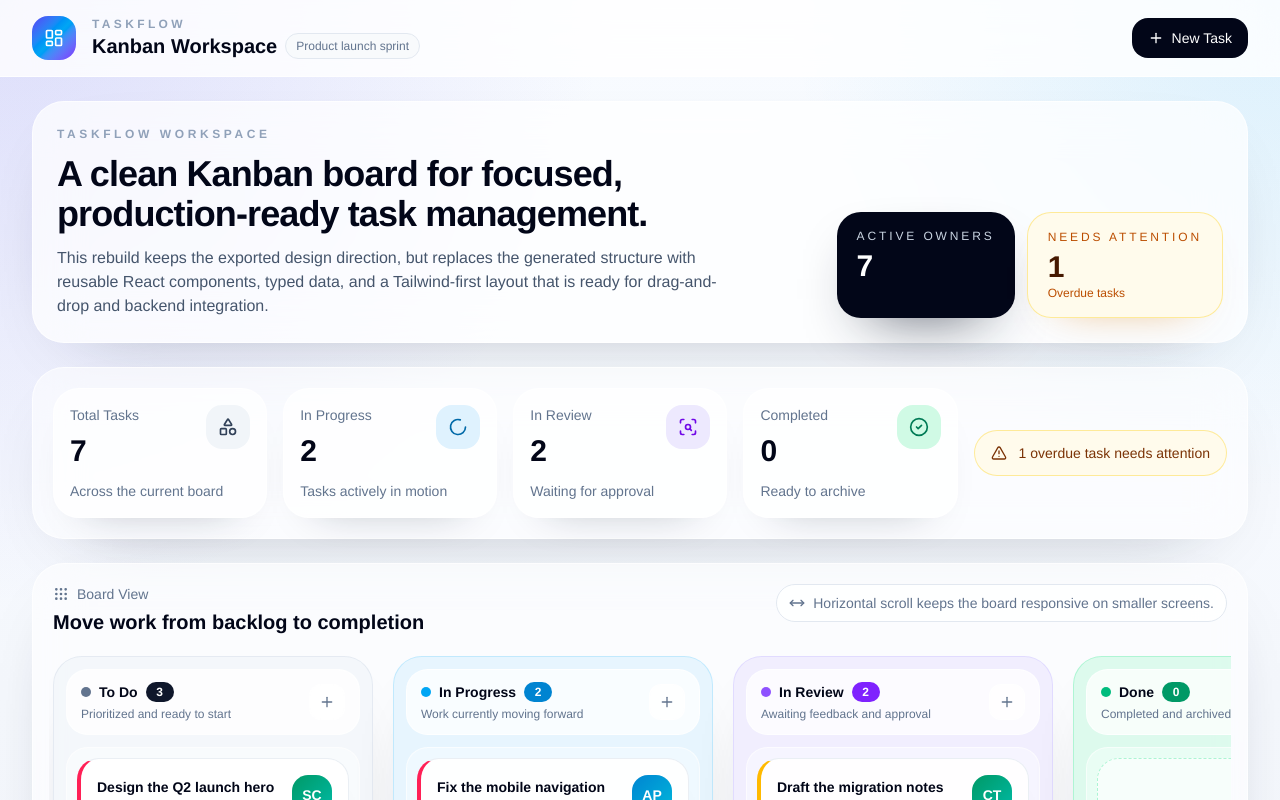
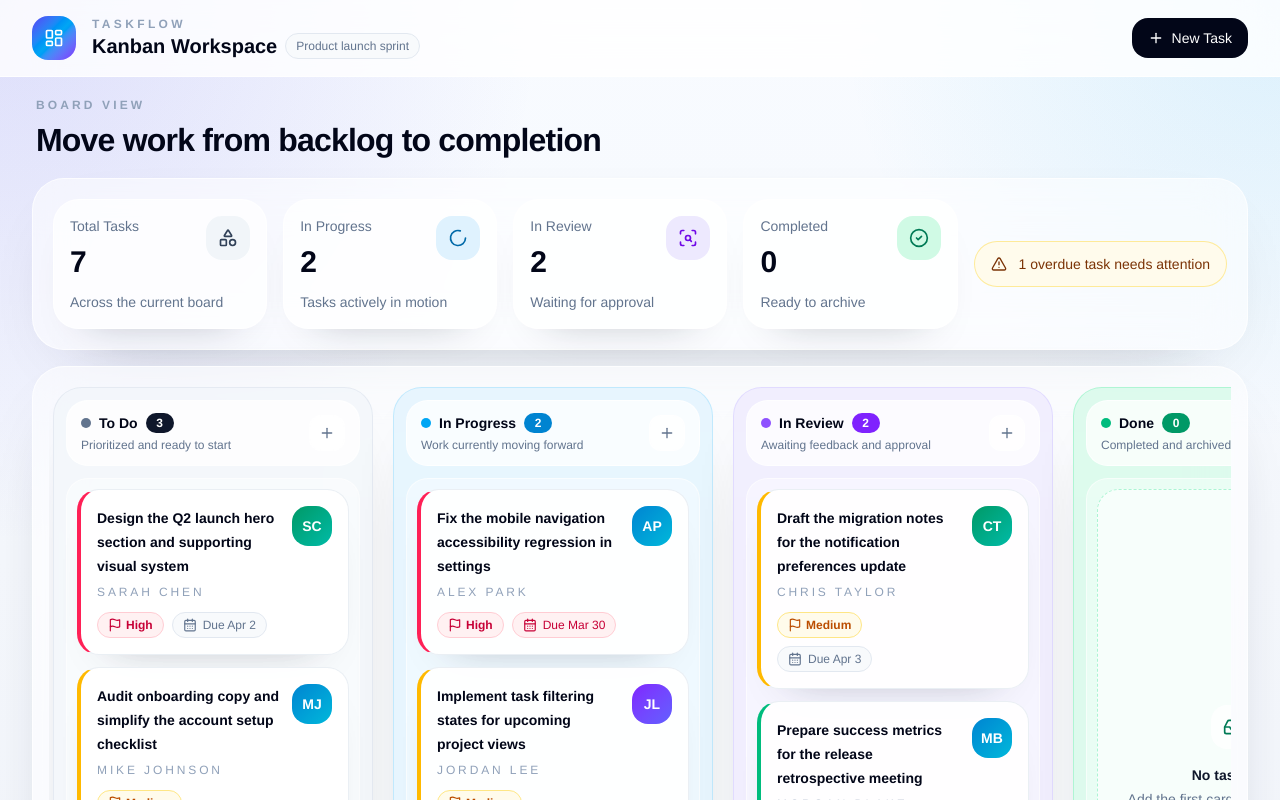
Before and after one commit to rajanikhatri/Kanban_Task_Management_App, a React (Vite) app: page / in a window 1280 px wide. Shown: the top 800 px of the page. Built offline with nearby package versions, Linux system fonts and the light colour scheme.

Commit message:
Simplify TaskFlow top layout and remove hero section

```diff
--- a/src/app/App.tsx
+++ b/src/app/App.tsx
@@ -7,43 +7,18 @@ import { getBoardStats } from '@/lib/task-utils';
 
 export default function App() {
   const stats = getBoardStats(mockTasks);
-  const activeOwners = new Set(mockTasks.map((task) => task.assignee.name)).size;
 
   return (
     <div className="min-h-screen text-slate-900">
       <Navbar />
-      <main className="mx-auto flex w-full max-w-[1600px] flex-col gap-6 px-4 py-6 sm:px-6 lg:px-8">
-        <section className="grid gap-4 rounded-[2rem] border border-white/70 bg-[var(--tf-app-surface)] p-6 shadow-[var(--tf-shell-shadow)] backdrop-blur-xl lg:grid-cols-[minmax(0,1fr)_auto] lg:items-end">
-          <div className="max-w-3xl">
-            <p className="text-xs font-semibold uppercase tracking-[0.3em] text-slate-400">
-              TaskFlow Workspace
-            </p>
-            <h1 className="mt-3 text-3xl font-semibold tracking-tight text-slate-950 sm:text-4xl">
-              A clean Kanban board for focused, production-ready task management.
-            </h1>
-            <p className="mt-3 max-w-2xl text-sm leading-6 text-slate-600 sm:text-base">
-              This rebuild keeps the exported design direction, but replaces the generated structure
-              with reusable React components, typed data, and a Tailwind-first layout that is ready
-              for drag-and-drop and backend integration.
-            </p>
-          </div>
-
-          <div className="flex flex-wrap gap-3">
-            <div className="rounded-[1.5rem] bg-slate-950 px-5 py-4 text-white shadow-[0_24px_60px_-32px_rgba(15,23,42,0.9)]">
-              <p className="text-xs font-medium uppercase tracking-[0.24em] text-slate-300">
-                Active Owners
-              </p>
-              <p className="mt-1 text-3xl font-semibold">{activeOwners}</p>
-            </div>
-
-            <div className="rounded-[1.5rem] border border-amber-200/80 bg-amber-50/90 px-5 py-4 text-amber-950 shadow-[0_18px_45px_-34px_rgba(217,119,6,0.7)]">
-              <p className="text-xs font-medium uppercase tracking-[0.24em] text-amber-700">
-                Needs Attention
-              </p>
-              <p className="mt-1 text-3xl font-semibold">{stats.overdue}</p>
-              <p className="text-xs text-amber-700">Overdue tasks</p>
-            </div>
-          </div>
+      <main className="mx-auto flex w-full max-w-[1600px] flex-col gap-4 px-4 py-4 sm:px-6 lg:px-8">
+        <section className="px-1 pt-1">
+          <p className="text-xs font-semibold uppercase tracking-[0.26em] text-slate-400">
+            Board View
+          </p>
+          <h1 className="mt-1.5 text-2xl font-semibold tracking-tight text-slate-950 sm:text-[2rem]">
+            Move work from backlog to completion
+          </h1>
         </section>
 
         <StatsBar stats={stats} />
--- a/src/components/board/Board.tsx
+++ b/src/components/board/Board.tsx
@@ -1,5 +1,3 @@
-import { Grip, MoveHorizontal } from 'lucide-react';
-
 import { Column } from '@/components/board/Column';
 import { groupTasksByStatus } from '@/lib/task-utils';
 import type { BoardColumnConfig, Task } from '@/types/task';
@@ -14,23 +12,6 @@ export function Board({ columns, tasks }: BoardProps) {
 
   return (
     <section className="rounded-[2rem] border border-white/70 bg-white/55 p-4 shadow-[var(--tf-shell-shadow)] backdrop-blur-xl sm:p-5">
-      <div className="mb-5 flex flex-col gap-3 md:flex-row md:items-center md:justify-between">
-        <div>
-          <p className="flex items-center gap-2 text-sm font-medium text-slate-500">
-            <Grip className="h-4 w-4" />
-            Board View
-          </p>
-          <h2 className="mt-1 text-xl font-semibold text-slate-950">
-            Move work from backlog to completion
-          </h2>
-        </div>
-
-        <div className="inline-flex items-center gap-2 self-start rounded-full border border-slate-200 bg-white/80 px-3 py-2 text-sm text-slate-500 shadow-[0_18px_35px_-30px_rgba(15,23,42,0.35)]">
-          <MoveHorizontal className="h-4 w-4" />
-          Horizontal scroll keeps the board responsive on smaller screens.
-        </div>
-      </div>
-
       <div className="-mx-1 overflow-x-auto pb-2">
         <div className="flex min-w-max gap-5 px-1">
           {columns.map((column) => (
```
